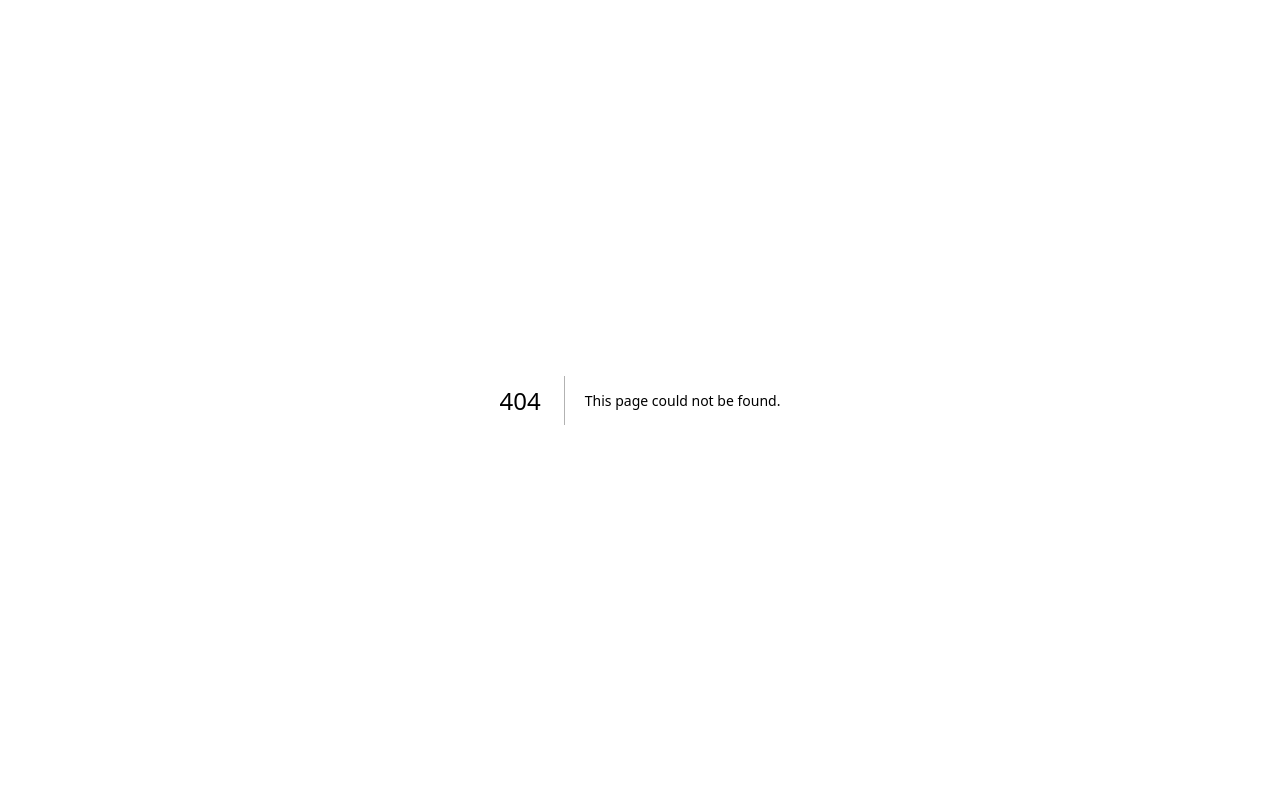
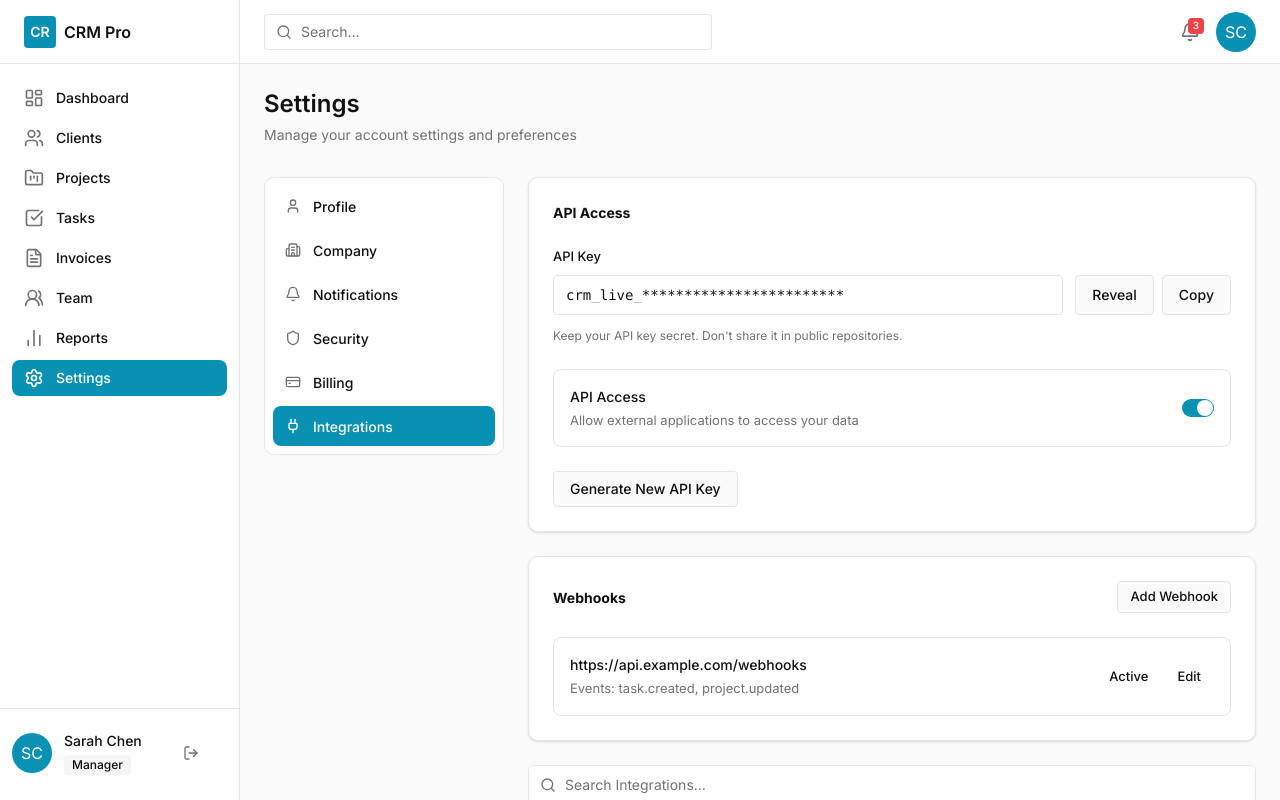
Before and after one commit to code-bd-sana/crm-pro-frontend, a Next.js app: page /settings/integrations in a window 1280 px wide. Before the commit this address had no page. Built offline with nearby package versions, Linux system fonts and the light colour scheme.

Commit message:
Feat: add integrations management page with API key, webhook, and service provider configuration options

```diff
--- /dev/null
+++ b/src/app/(dashboard)/settings/integrations/page.tsx
@@ -0,0 +1,221 @@
+"use client";
+
+import React from "react";
+import {
+  Search,
+  MessageSquare,
+  Calendar,
+  GitBranch,
+  CreditCard,
+  Zap,
+  Box,
+  Video,
+  Mail
+} from "lucide-react";
+import { Button } from "@/components/ui/button";
+import { Input } from "@/components/ui/input";
+import { Switch } from "@/components/ui/switch";
+
+const integrations = [
+  {
+    name: "Slack",
+    icon: MessageSquare,
+    category: "Communication",
+    status: "Connected",
+    description: "Get notifications and updates in your Slack workspace",
+    features: ["Real-time notifications", "Task updates", "Team mentions"],
+  },
+  {
+    name: "Google Calendar",
+    icon: Calendar,
+    category: "Productivity",
+    status: "Connected",
+    description: "Sync deadlines and meetings with Google Calendar",
+    features: ["Automatic sync", "Meeting reminders", "Deadline tracking"],
+  },
+  {
+    name: "GitHub",
+    icon: GitBranch,
+    category: "Development",
+    status: "Available",
+    description: "Link commits and pull requests to tasks and projects",
+    features: ["Commit tracking", "PR integration", "Issue sync"],
+  },
+  {
+    name: "Stripe",
+    icon: CreditCard,
+    category: "Payment",
+    status: "Available",
+    description: "Process payments and sync invoice data",
+    features: ["Payment processing", "Invoice sync", "Subscription management"],
+  },
+  {
+    name: "Zapier",
+    icon: Zap,
+    category: "Automation",
+    status: "Available",
+    description: "Connect with 5000+ apps using Zapier workflows",
+    features: ["Unlimited workflows", "Custom triggers", "Multi-app connections"],
+  },
+  {
+    name: "Dropbox",
+    icon: Box,
+    category: "Storage",
+    status: "Connected",
+    description: "Store and share files with your team",
+    features: ["File storage", "Team sharing", "Version control"],
+  },
+  {
+    name: "Zoom",
+    icon: Video,
+    category: "Communication",
+    status: "Available",
+    description: "Schedule and join meetings directly from CRM Pro",
+    features: ["One-click meetings", "Recording integration", "Calendar sync"],
+  },
+  {
+    name: "Mailchimp",
+    icon: Mail,
+    category: "Marketing",
+    status: "Available",
+    description: "Sync contacts and manage email campaigns",
+    features: ["Contact sync", "Campaign tracking", "Audience segmentation"],
+  }
+];
+
+export default function IntegrationsSettingsPage() {
+  return (
+    <div className="flex flex-col gap-6 h-full pb-20">
+
+      {/* API Access */}
+      <div className="bg-white border border-[#E5E5E5] rounded-[10px] p-6 shadow-sm flex flex-col gap-6">
+        <h2 className="text-[14px] font-bold text-[#111111]">API Access</h2>
+
+        <div className="flex flex-col gap-2">
+          <label className="text-[13px] font-medium text-[#111111]">API Key</label>
+          <div className="flex flex-col md:flex-row gap-3 items-start md:items-center">
+            <Input
+              value="crm_live_************************"
+              readOnly
+              className="bg-[#FFFFFF] border-[#E5E5E5] text-[#111111] h-[40px] rounded-[4px] px-3 font-mono text-[13px] flex-1 max-w-[600px]"
+            />
+            <div className="flex items-center gap-2">
+              <Button variant="outline" className="bg-[#FAFAFA] border-[#E5E5E5] text-[#111111] hover:bg-[#F5F5F5] h-[40px] px-4 rounded-[4px]">
+                Reveal
+              </Button>
+              <Button variant="outline" className="bg-[#FAFAFA] border-[#E5E5E5] text-[#111111] hover:bg-[#F5F5F5] h-[40px] px-4 rounded-[4px]">
+                Copy
+              </Button>
+            </div>
+          </div>
+          <p className="text-[12px] text-[#737373] mt-1">Keep your API key secret. Don't share it in public repositories.</p>
+        </div>
+
+        <div className="border border-[#E5E5E5] rounded-[8px] p-4 flex items-center justify-between">
+          <div className="flex flex-col gap-1">
+            <span className="text-[14px] font-medium text-[#111111]">API Access</span>
+            <span className="text-[13px] text-[#737373]">Allow external applications to access your data</span>
+          </div>
+          <Switch defaultChecked className="data-checked:bg-[#0891B2] data-unchecked:bg-[#E5E5E5]" />
+        </div>
+
+        <Button variant="outline" className="bg-[#FAFAFA] border-[#E5E5E5] text-[#111111] hover:bg-[#F5F5F5] h-[36px] px-4 rounded-[4px] w-fit">
+          Generate New API Key
+        </Button>
+      </div>
+
+      {/* Webhooks */}
+      <div className="bg-white border border-[#E5E5E5] rounded-[10px] p-6 shadow-sm flex flex-col gap-6">
+        <div className="flex items-center justify-between">
+          <h2 className="text-[14px] font-bold text-[#111111]">Webhooks</h2>
+          <Button variant="outline" className="bg-[#FAFAFA] border-[#E5E5E5] text-[#111111] hover:bg-[#F5F5F5] h-[32px] px-3 rounded-[4px] text-[13px]">
+            Add Webhook
+          </Button>
+        </div>
+
+        <div className="border border-[#E5E5E5] rounded-[8px] p-4 flex items-center justify-between">
+          <div className="flex flex-col gap-1">
+            <span className="text-[14px] font-medium text-[#111111]">https://api.example.com/webhooks</span>
+            <span className="text-[13px] text-[#737373]">Events: task.created, project.updated</span>
+          </div>
+          <div className="flex items-center gap-4">
+            <span className="text-[13px] font-medium text-[#111111]">Active</span>
+            <Button variant="ghost" className="text-[#111111] font-medium text-[13px] hover:bg-[#F5F5F5] h-[32px] px-3 rounded-[4px]">
+              Edit
+            </Button>
+          </div>
+        </div>
+      </div>
+
+      {/* Search Integrations */}
+      <div className="relative">
+        <Search className="w-4 h-4 text-[#737373] absolute left-3 top-1/2 -translate-y-1/2" />
+        <Input
+          placeholder="Search Integrations..."
+          className="bg-white border-[#E5E5E5] pl-9 h-[40px] rounded-[6px] text-[14px] text-[#111111] placeholder:text-[#737373]"
+        />
+      </div>
+
+      {/* Integrations Grid */}
+      <div className="grid grid-cols-1 md:grid-cols-2 gap-6">
+        {integrations.map((integration, idx) => {
+          const Icon = integration.icon;
+          const isConnected = integration.status === "Connected";
+
+          return (
+            <div key={idx} className="bg-white border border-[#E5E5E5] rounded-[10px] p-6 shadow-sm flex flex-col h-full">
+
+              <div className="flex justify-between items-start mb-4">
+                <div className="flex items-center gap-3">
+                  <div className="w-10 h-10 rounded-[8px] bg-[#F5F5F5] flex items-center justify-center border border-[#E5E5E5]">
+                    <Icon className="w-5 h-5 text-[#4477A1]" />
+                  </div>
+                  <div className="flex flex-col">
+                    <span className="text-[16px] font-bold text-[#111111]">{integration.name}</span>
+                    <span className="text-[12px] font-medium text-[#4477A1] bg-[#E0F2FE] px-2 py-0.5 rounded-[4px] w-fit mt-1">
+                      {integration.category}
+                    </span>
+                  </div>
+                </div>
+                <span className={`text-[12px] font-medium ${isConnected ? "text-[#111111]" : "text-[#737373] bg-[#FAFAFA] border border-[#E5E5E5] px-2 py-0.5 rounded-[4px]"}`}>
+                  {isConnected ? "Connected" : "Available"}
+                </span>
+              </div>
+
+              <p className="text-[14px] text-[#737373] mb-4">
+                {integration.description}
+              </p>
+
+              <ul className="flex flex-col gap-2 mb-6 flex-1">
+                {integration.features.map((feature, fIdx) => (
+                  <li key={fIdx} className="flex items-center gap-2 text-[13px] text-[#737373]">
+                    <div className="w-1 h-1 rounded-full bg-[#A3A3A3]" />
+                    {feature}
+                  </li>
+                ))}
+              </ul>
+
+              <div className="mt-auto flex items-center gap-3 w-full">
+                {isConnected ? (
+                  <>
+                    <Button variant="outline" className="flex-1 bg-[#FAFAFA] border-[#E5E5E5] text-[#111111] hover:bg-[#F5F5F5] h-[36px] rounded-[4px]">
+                      Disconnect
+                    </Button>
+                    <Button variant="outline" className="flex-1 bg-[#FAFAFA] border-[#E5E5E5] text-[#111111] hover:bg-[#F5F5F5] h-[36px] rounded-[4px]">
+                      Configure
+                    </Button>
+                  </>
+                ) : (
+                  <Button className="w-full bg-[#0891B2] hover:bg-[#0E7490] text-white h-[36px] rounded-[4px] font-medium">
+                    Connect
+                  </Button>
+                )}
+              </div>
+            </div>
+          );
+        })}
+      </div>
+
+    </div>
+  );
+}
```
